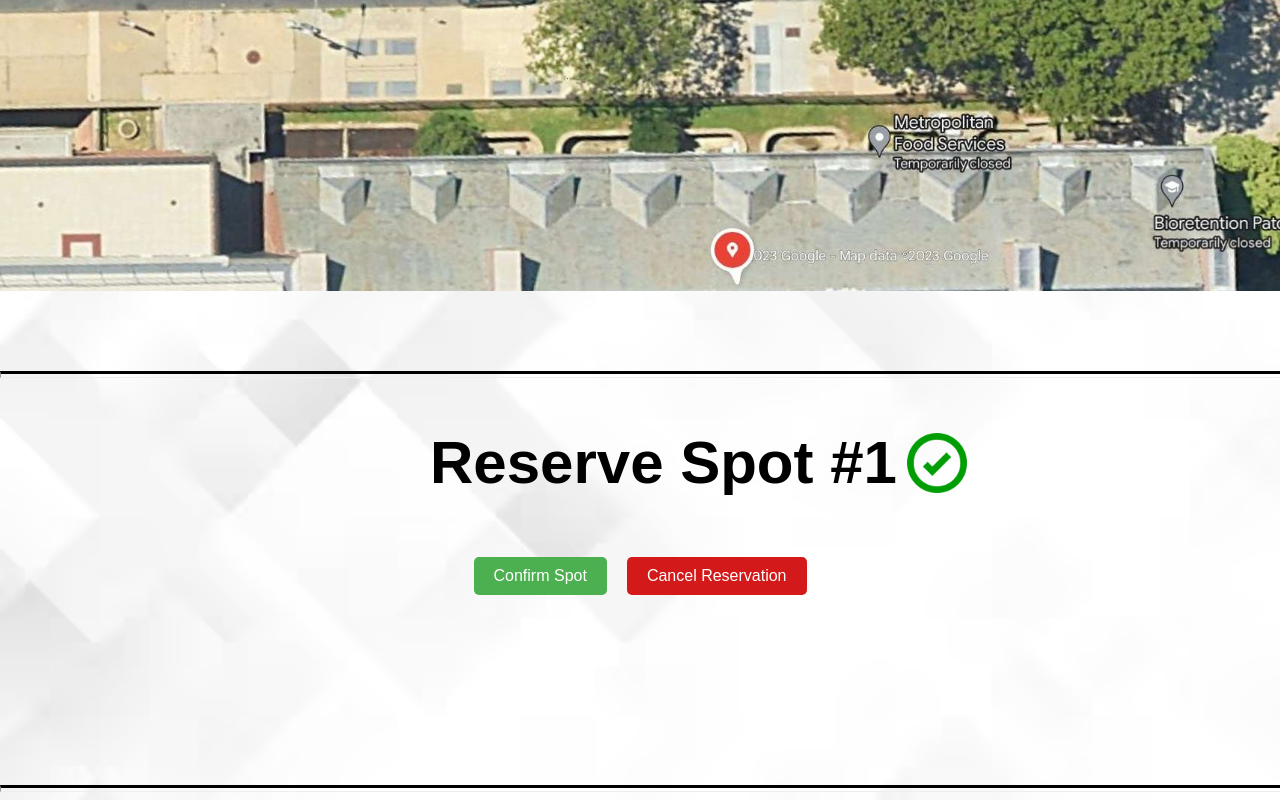
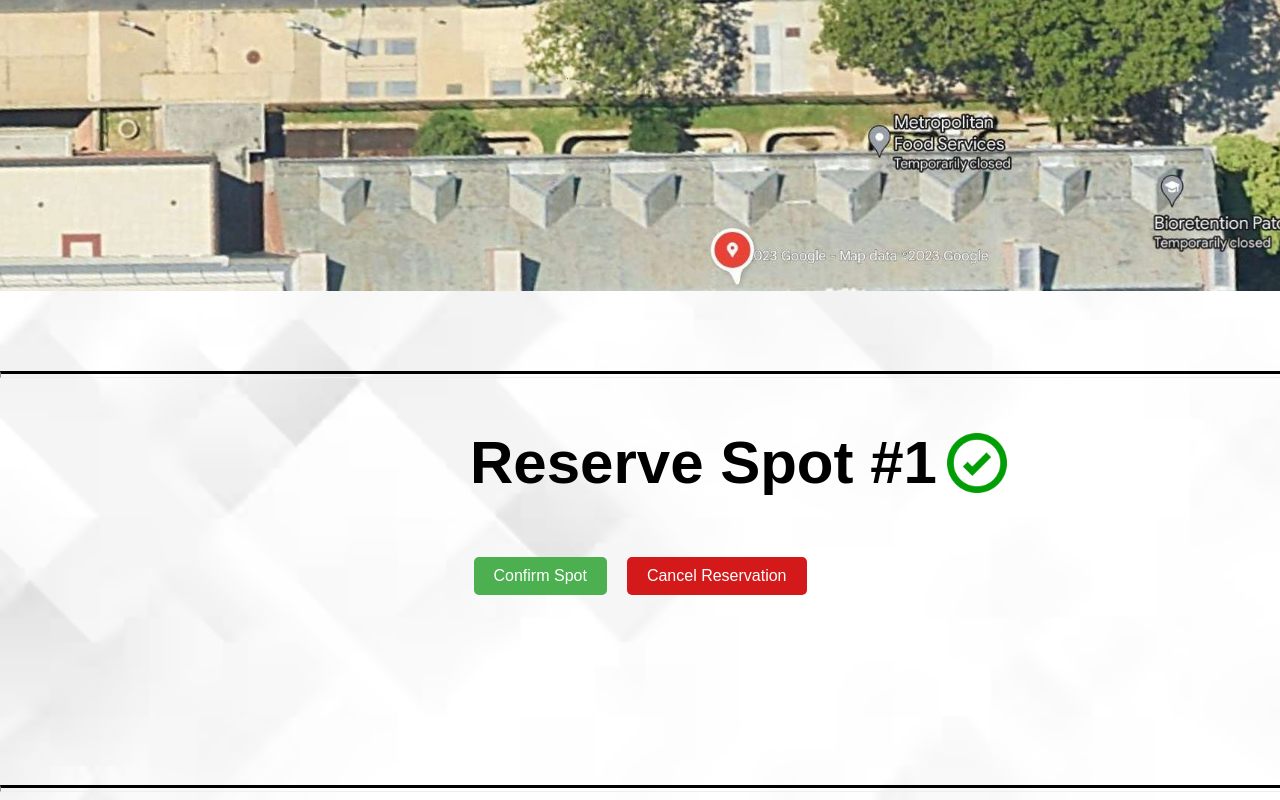
Before and after one commit to hafeefas/HCIParking, a React (Create React App) app: page /reservedSpots/1 in a window 1280 px wide. Shown: the part 573-1373 px from the top of the page. Built offline with nearby package versions, Linux system fonts and the light colour scheme.

Commit message:
minor format changes to reservation page

```diff
--- a/src/reservedSpots/reservedSpot.css
+++ b/src/reservedSpots/reservedSpot.css
@@ -12,7 +12,7 @@
   margin-left: 10px;
 }
 .title-prompt{
-margin-left: 40px;
+margin-left: 80px;
 font-family: Arial, Helvetica, sans-serif;
 }
 .top-line{
@@ -29,12 +29,12 @@ width: 100%;
 margin-top: 190px;
 }
 .timeleft-prompt{
-  margin-left:560px;
+  margin-left:550px;
   font-family: Arial, Helvetica, sans-serif;
 
 }
 #timer{
-  margin-left: 730px;
+  margin-left: 700px;
   margin-top:50px;
   font-size: 50px;
 
```
